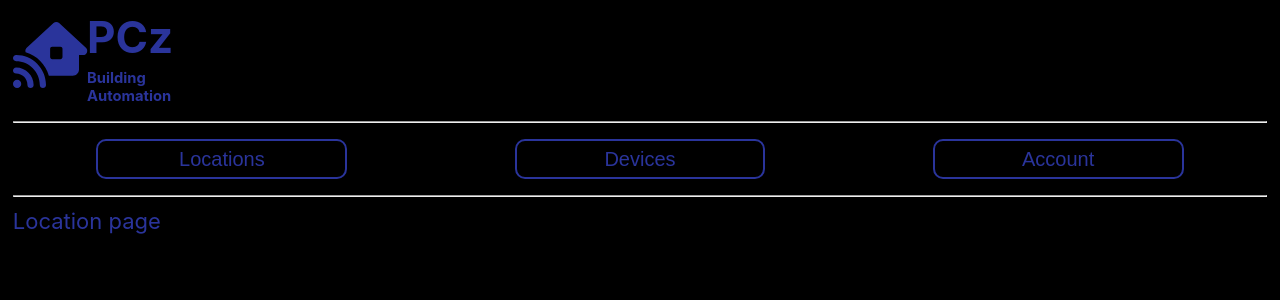
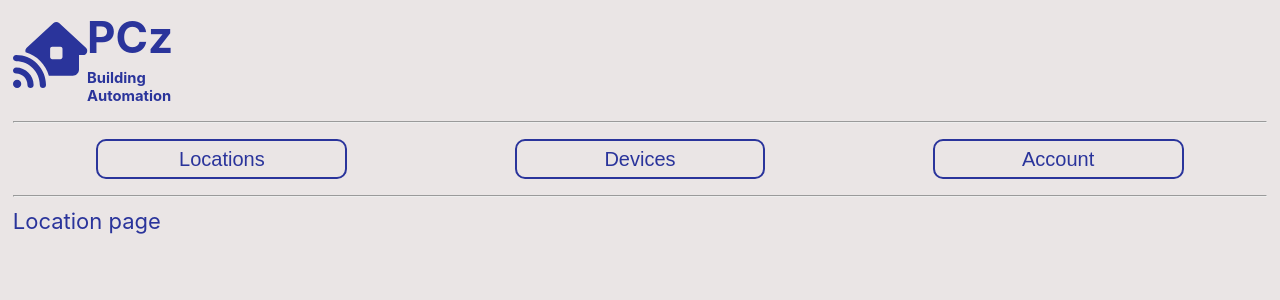
Before and after one commit to czechp/building-automation-frontend, a React (Create React App) app: page / in a window 1280 px wide. Shown: the top 300 px of the page. Built offline with nearby package versions, Linux system fonts and the light colour scheme.

Commit message:
Update global styles

```diff
--- a/src/component/SeparatorCmp.js
+++ b/src/component/SeparatorCmp.js
@@ -1,12 +1,13 @@
 import styled from "styled-components";
 
 const SeparatorCmp = () => {
-    return <Separator/>
+    return <Separator />
 }
 
 const Separator = styled.hr`
   color: ${({theme}) => theme.colors.primary};
   background-color: ${({theme}) => theme.colors.primary};
+  size: 1px;
 `
 
 export default SeparatorCmp;
--- a/src/configuration/globalStyles.js
+++ b/src/configuration/globalStyles.js
@@ -5,7 +5,7 @@ const GlobalStyles = createGlobalStyle`
     @import url('https://fonts.googleapis.com/css2?family=Archivo+Black&family=Roboto:wght@600&display=swap');
     font-size: 22px;
     color: ${({theme}) => theme.colors.primary};
-    background-color: ${({theme}) => theme.colors.black};
+    background-color: ${({theme}) => theme.colors.faded};
     margin-right: 1%;
     margin-left: 1%;
     width: auto;
```
